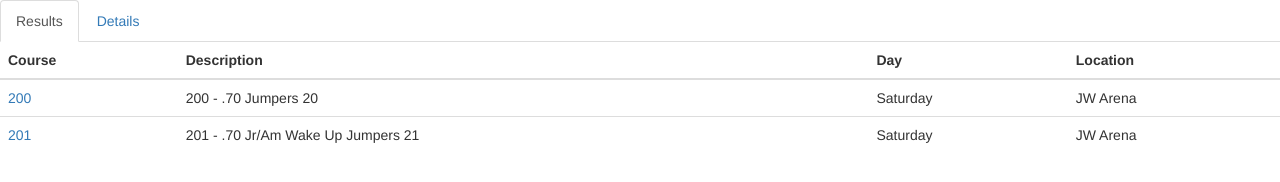
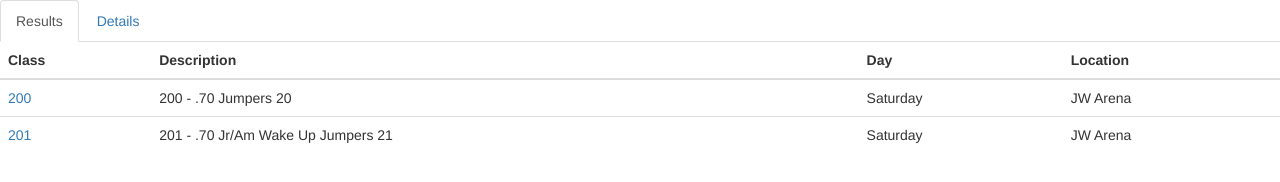
Before and after one commit to KonradWright/Saddlebook-Event-Results-VUE, a plain HTML site: page index.html in a window 1280 px wide. Drawn offline with Linux system fonts and the light colour scheme.

Commit message:
Course to Class

```diff
--- a/index.html
+++ b/index.html
@@ -23,7 +23,7 @@
                       <table class="table">
                         <thead>
                           <tr>
-                            <th>Course</th>
+                            <th>Class</th>
                             <th>Description</th>
                             <th>Day</th>
                             <th>Location</th>
@@ -45,7 +45,7 @@
                       <table class="table">
                         <thead>
                           <tr>
-                            <th><a v-on:click="courseFilter = ''">Course</a></th>
+                            <th><a v-on:click="courseFilter = ''">Class</a></th>
                             <th>Place</th>
                             <th>Entry</th>
                             <th>Horse</th>
```
